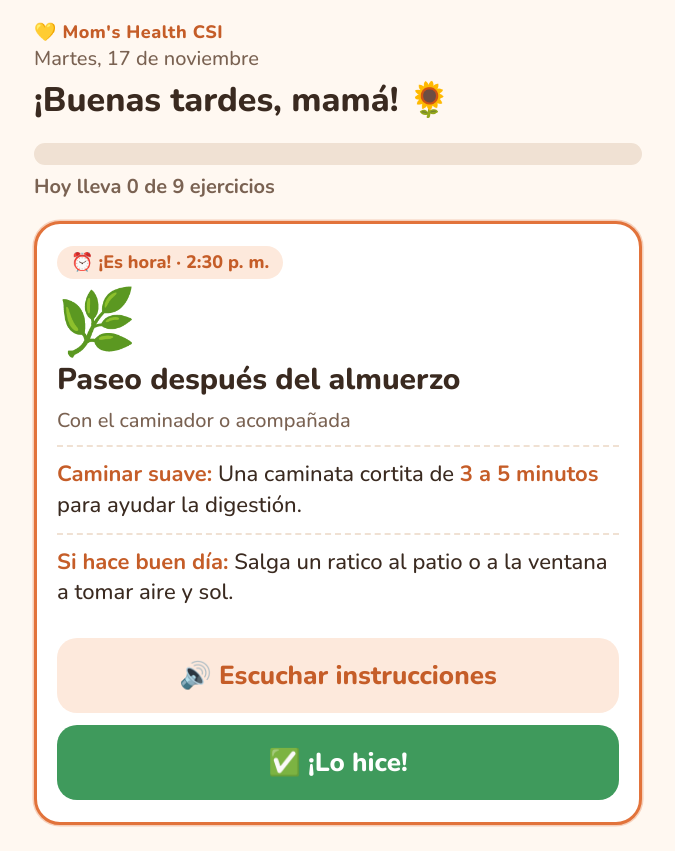
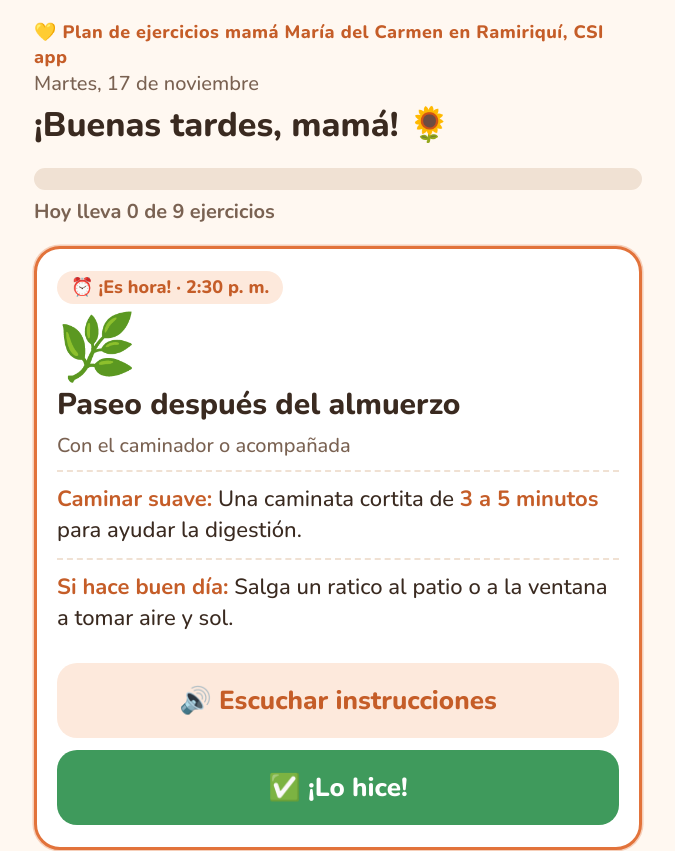
Before and after one commit to CSIFlorida/moms-health-csi, a plain HTML site: page index.html in a window 1280 px wide. Shown: the top 851 px of the page, without its empty margins (302-977 px from the left). Drawn offline with nearby package versions, Linux system fonts and the light colour scheme.

Commit message:
Etiqueta: Plan de ejercicios mamá María del Carmen en Ramiriquí
Co-Authored-By: Claude Opus 5.5 <noreply@anthropic.com>
Claude-Session: https://claude.ai/code/session_0149skUePqjdb4D4RYVjUHuw

```diff
--- a/index.html
+++ b/index.html
@@ -3,7 +3,7 @@
 <head>
 <meta charset="utf-8">
 <meta name="viewport" content="width=device-width, initial-scale=1">
-<title>Mom's Health CSI</title>
+<title>Plan de ejercicios mamá María del Carmen en Ramiriquí, CSI app</title>
 <link rel="preconnect" href="https://fonts.googleapis.com">
 <link href="https://fonts.googleapis.com/css2?family=Nunito:wght@500;700;800&display=swap" rel="stylesheet">
 <style>
@@ -66,7 +66,7 @@
 <body>
 <main>
   <header>
-    <div class="brand">💛 Mom's Health CSI</div>
+    <div class="brand">💛 Plan de ejercicios mamá María del Carmen en Ramiriquí, CSI app</div>
     <div class="date" id="date"></div>
     <h1 id="hello">¡Buenos días, mamá! ☀️</h1>
   </header>
```
Also changed, not shown: 1 other file.
